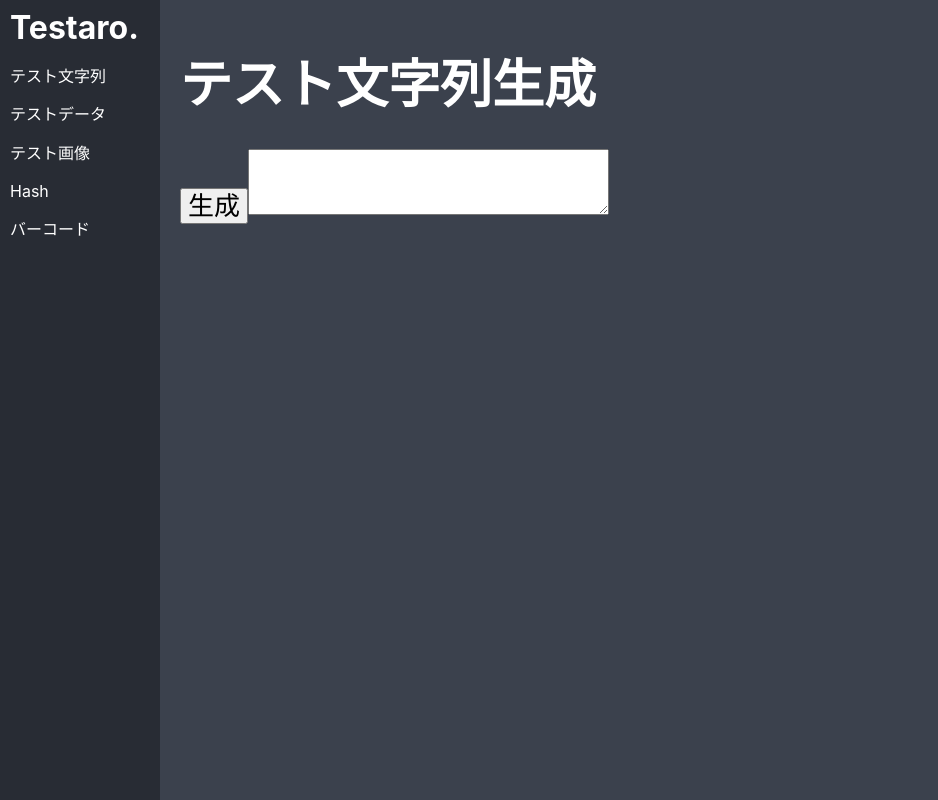
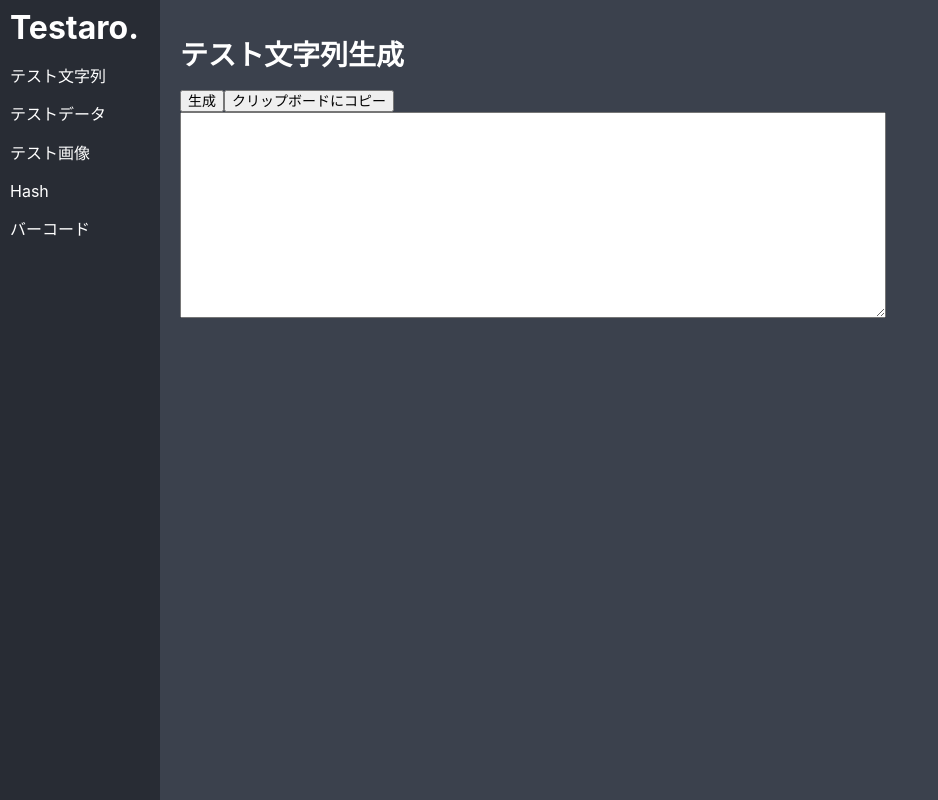
Before and after one commit to jesusisao/testaro, a React (Create React App) app: page / in a window 1280 px wide. Shown: the whole page, without its empty margins (0-938 px from the left). Built offline with nearby package versions, Linux system fonts and the light colour scheme.

Commit message:
クリップボードにコピー機能

```diff
--- a/src/App.scss
+++ b/src/App.scss
@@ -9,7 +9,7 @@
   display: flex;
   flex-direction: column;
   align-items: center;
-  font-size: calc(10px + 2vmin);
+  font-size: 14px;
   color: $config-font-color;
   padding: 20px;
   box-sizing: border-box;
--- a/src/StringGenerator/StringGenerator.scss
+++ b/src/StringGenerator/StringGenerator.scss
@@ -3,4 +3,8 @@
 .StringGenerator {
   height: 100%;
   width: 100%;
+  .output-area {
+    width: 700px;
+    height: 200px;
+  }
 }
--- a/src/StringGenerator/StringGenerator.tsx
+++ b/src/StringGenerator/StringGenerator.tsx
@@ -3,7 +3,7 @@ import './StringGenerator.scss';
 
 const StringGenerator: React.FC = () => {
   const pattern = '○○○○○○○○○●';
-  const charNum = 65535;
+  const charNum = 1000;
   const [genStr, setGenStr] = useState('');
 
   const generate = () => {
@@ -11,11 +11,20 @@ const StringGenerator: React.FC = () => {
     setGenStr(result)
   }
 
+  const copyToClipboard = () => {
+    if(navigator.clipboard){
+      navigator.clipboard.writeText(genStr);
+    }
+  }
+
   return (
     <div className="StringGenerator">
       <h1>テスト文字列生成</h1>
-      <button onClick={generate}>生成</button>
-      <textarea readOnly value={genStr}></textarea>
+      <div>
+        <button onClick={generate}>生成</button>
+        <button onClick={copyToClipboard}>クリップボードにコピー</button>
+      </div>
+      <textarea className="output-area" readOnly value={genStr}></textarea>
     </div>
   );
 }
```
